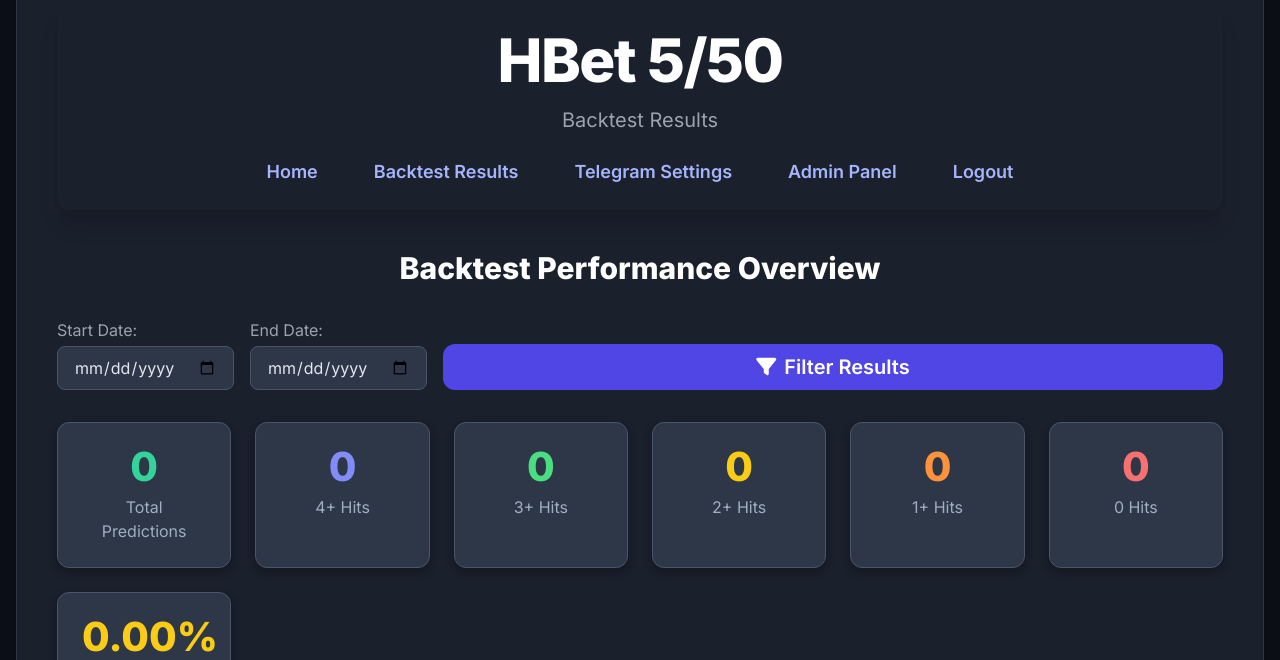
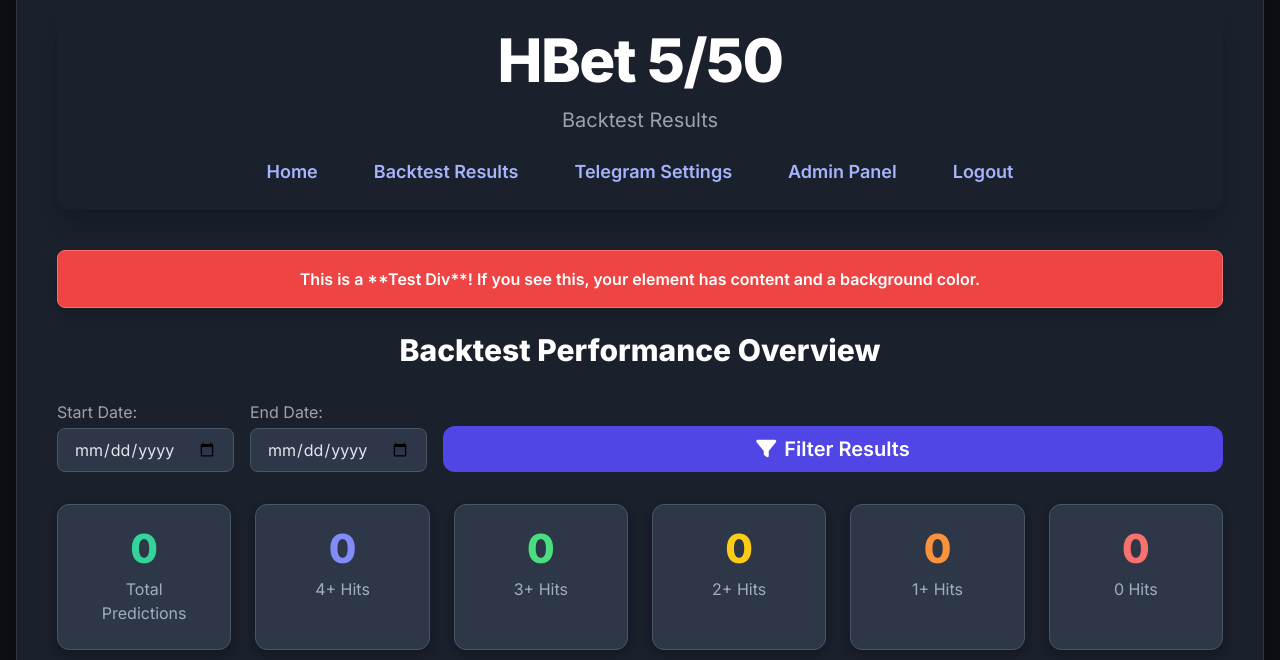
Before and after one commit to hilzhosting-design/procoder, a Flask app: page /backtest_results in a window 1280 px wide. Shown: the part 90-750 px from the top of the page. Run offline with Flask 3, Linux system fonts and the light colour scheme; the visitor is signed in with stand-in values (Sample User, id 1); some libraries are stand-ins or nearby versions.

Commit message:
Update backtest_results.html

```diff
--- a/templates/backtest_results.html
+++ b/templates/backtest_results.html
@@ -253,6 +253,9 @@
                 {% endif %}
             {% endwith %}
 
+            <div class="bg-red-500 text-white p-4 my-6 rounded-lg text-center font-semibold border border-red-400 shadow-lg">
+                This is a **Test Div**! If you see this, your element has content and a background color.
+            </div>
             <section class="space-y-8">
                 <h2 class="text-3xl font-bold text-white mb-6 text-center">Backtest Performance Overview</h2>
 
```
